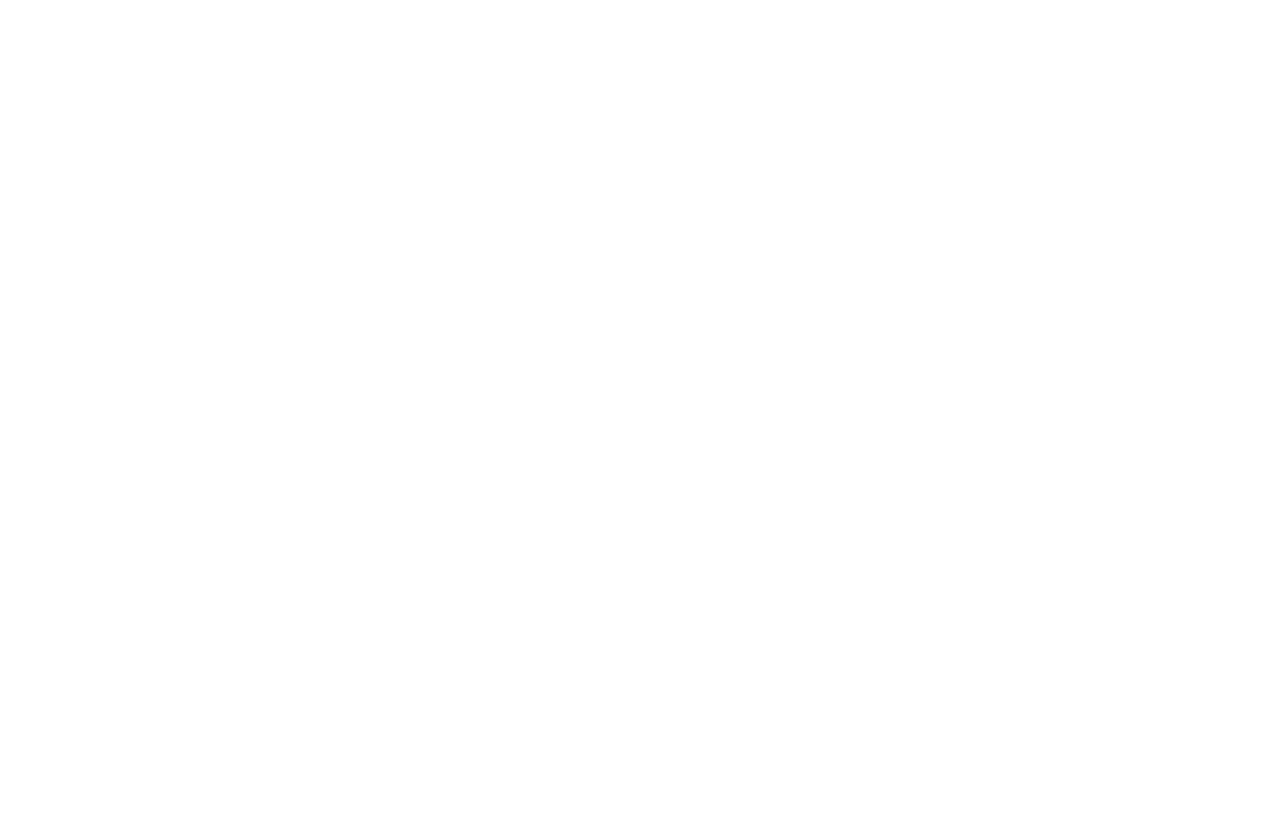
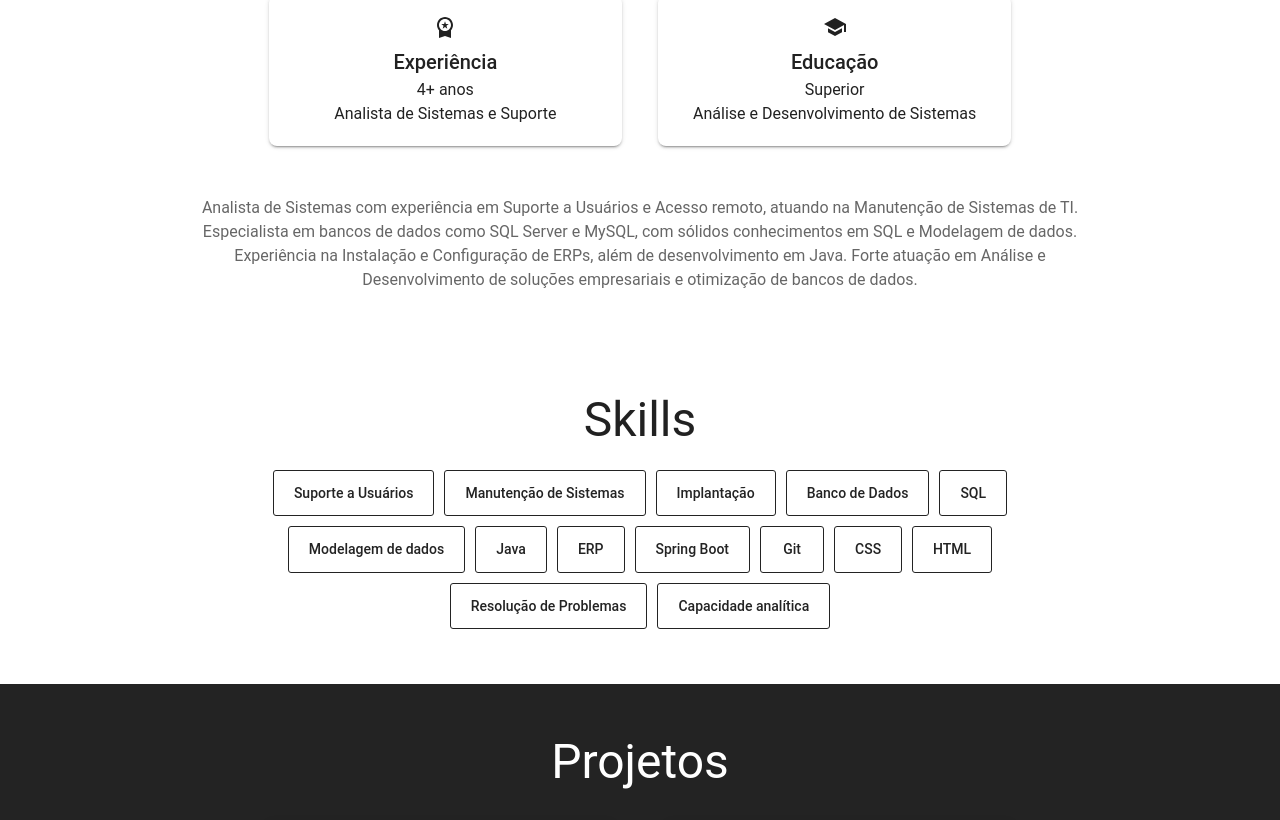
Before and after one commit to dayannaclaudino/my-portfolio, a React (Vite) app: page / in a window 1280 px wide. Shown: the part 938-1758 px from the top of the page. Before the commit the page ends 833 px from the top, so only its background shows below. Built offline with nearby package versions, Linux system fonts and the light colour scheme.

Commit message:
feat: adds images e Projects Skills About

```diff
--- a/src/pages/Home/Home.tsx
+++ b/src/pages/Home/Home.tsx
@@ -1,5 +1,8 @@
 import NavBar from "../../components/NavBar/NavBar"
+import About from "./sections/About/About"
 import Hero from "./sections/Hero/Hero"
+import Projects from "./sections/Projects/Projects"
+import Skills from "./sections/Skills/Skills"
 
 const Home = () => {
 
@@ -8,6 +11,9 @@
 
           <Hero/>
           <NavBar />
+          <About/>
+          <Skills/>
+          <Projects/>
 
       </>
     )
```
Also changed, not shown: src/assets/images/project-portfolio.jpg (added), 1 other file (tests, documents, lock files or other folders).
